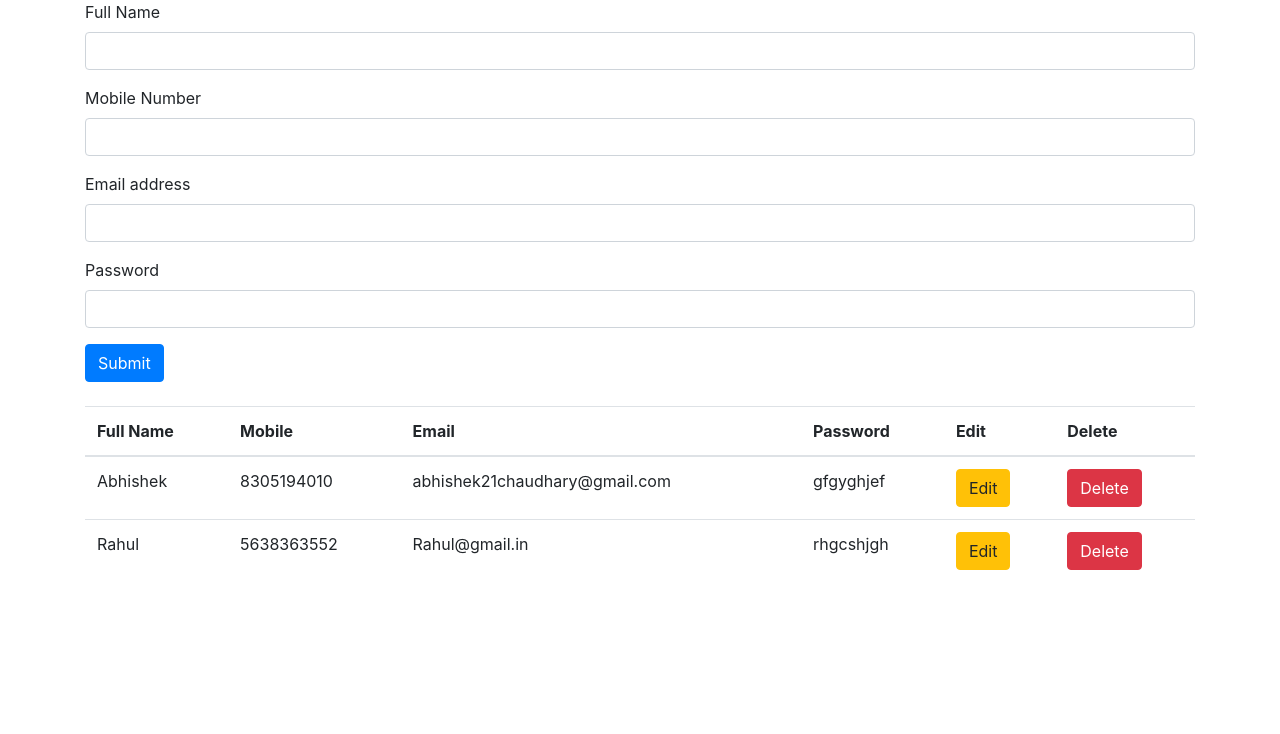
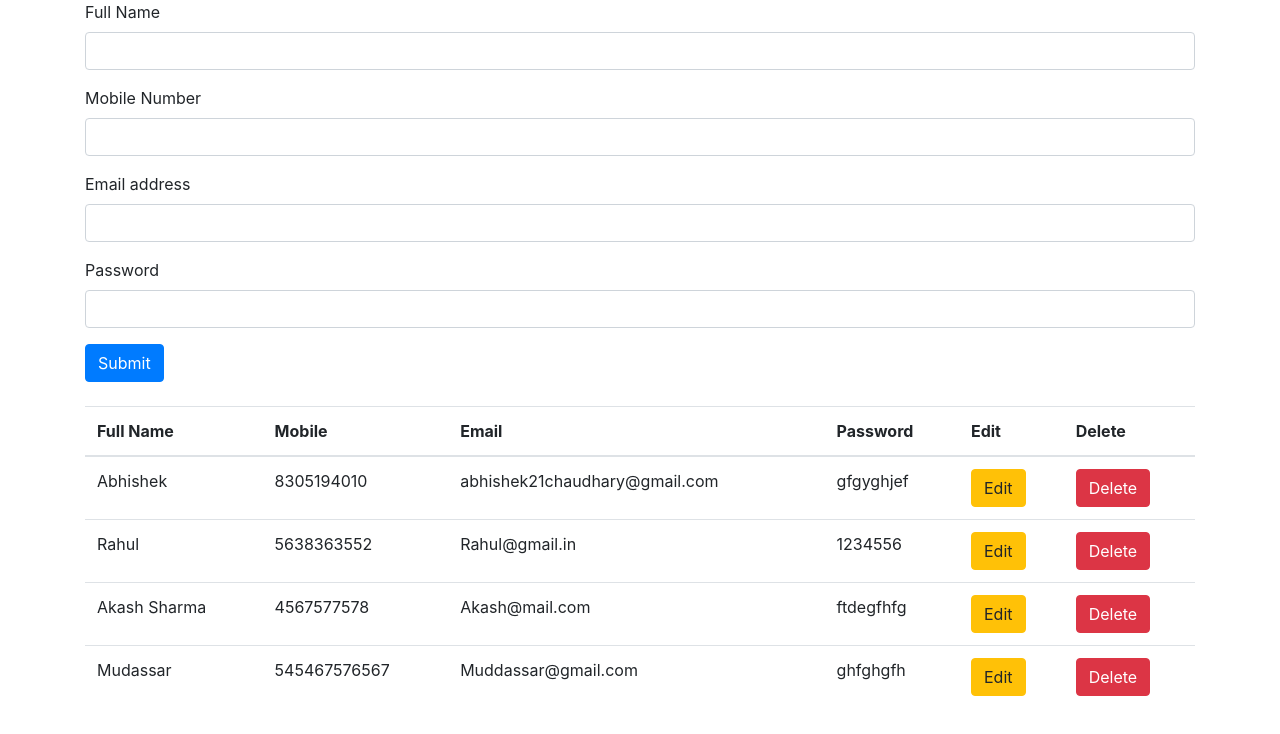
Before and after one commit to Abhishek-Chaudhary03/CRUD, an Angular app: page / in a window 1280 px wide. Shown: the top 734 px of the page. Built offline with nearby package versions, Linux system fonts and the light colour scheme; data requests are answered from the project's data file.

Commit message:
Commit Crud

```diff
--- a/server/db.json
+++ b/server/db.json
@@ -11,8 +11,22 @@
       "name": "Rahul",
       "mobile": "5638363552",
       "email": "Rahul@gmail.in",
-      "password": "rhgcshjgh",
-      "id": 4
+      "password": "1234556",
+      "id": 7
+    },
+    {
+      "name": "Akash Sharma",
+      "mobile": "4567577578",
+      "email": "Akash@mail.com",
+      "password": "ftdegfhfg",
+      "id": 8
+    },
+    {
+      "name": "Mudassar",
+      "mobile": "545467576567",
+      "email": "Muddassar@gmail.com",
+      "password": "ghfghgfh",
+      "id": 10
     }
   ]
 }
--- a/src/app/app.component.ts
+++ b/src/app/app.component.ts
@@ -1,17 +1,17 @@
 
-import { Component } from '@angular/core';
+
 import { CommonService } from './common.service';
-
+import { Component, OnInit } from '@angular/core';
 @Component({
   selector: 'app-root',
   templateUrl: './app.component.html',
   styleUrls: ['./app.component.css']
 })
-export class AppComponent  {
+export class AppComponent implements OnInit  {
   title = 'MyProject';
-  allUser: Object = "";
+  allUser: any = "";
   isEdit= false;
-  UserObj : Object= {
+ public  UserObj  = {
   name:'',
   mobile:'',
   email:'',
@@ -39,11 +39,11 @@ ngOnInit(){
       this.allUser = response
     })
   }
-  editUser(user : Object){
+  editUser(user: any ){
     this.isEdit = true;
     this.UserObj = user;
   }
-  deleteUser(user: Object){
+  deleteUser(user :any ){
     this.commonService.deleteUser(user).subscribe(()=>{
       this.getlatestUser();
     })
```
